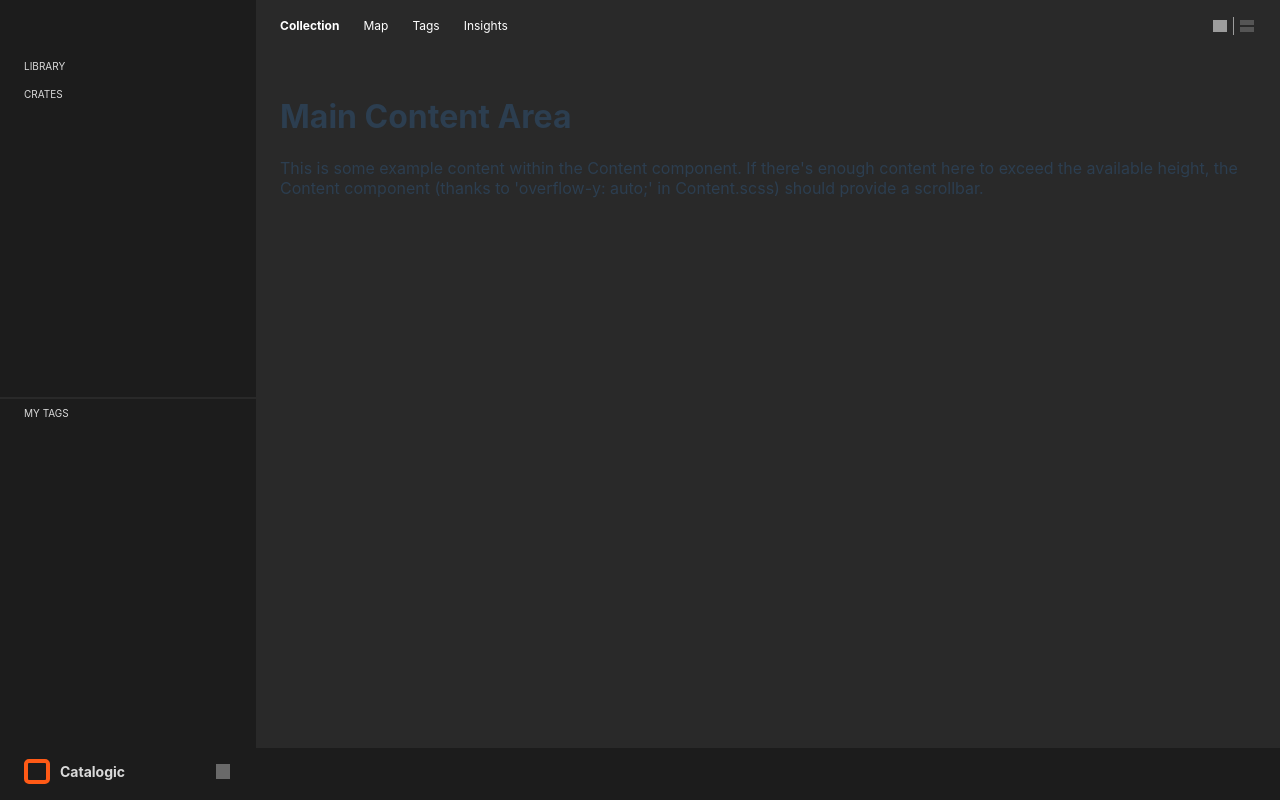
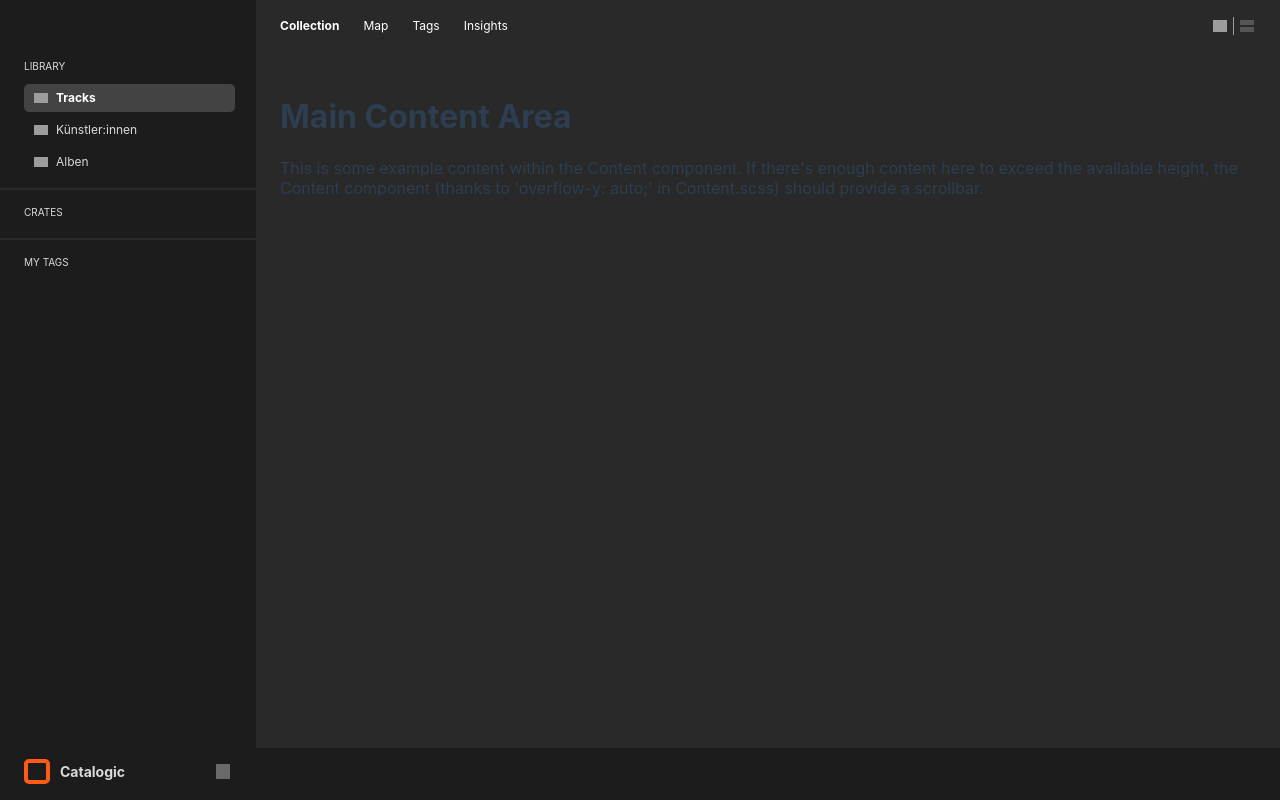
Before and after one commit to repeat98/catalogic, a React app: page / in a window 1280 px wide. Built offline with nearby package versions, Linux system fonts and the light colour scheme.

Commit message:
Added MenuItem

```diff
--- /dev/null
+++ b/src/components/MenuItem.jsx
@@ -0,0 +1,54 @@
+import React from 'react';
+import './MenuItem.scss';
+
+const MenuItem = ({
+  label,
+  icon, // Optional: Pass JSX for a custom icon if needed
+  isSelected = false,
+  showOptions = false,
+  onClick,
+}) => {
+  let itemClass = '';
+
+  if (isSelected) {
+    // If selected, it uses either OptionSelected or Selected style
+    itemClass = showOptions ? 'Property1OptionSelected' : 'Property1Selected';
+  } else {
+    // If not selected, it uses either Options or Default style
+    itemClass = showOptions ? 'Property1Options' : 'Property1Default';
+  }
+
+  // The `icon` prop can be used to pass a custom icon component or SVG
+  // If not provided, it defaults to the generic Vector div
+  const renderIcon = icon || <div data-layer="DefaultIconVector" className="Vector" />;
+
+  return (
+    <div
+      data-layer="menu-item-instance"
+      className={`MenuItemInstance ${itemClass}`} // MenuItemInstance for general layout, itemClass for specific state styling
+      onClick={onClick}
+      role="button" // For accessibility
+      tabIndex={0} // For accessibility
+      onKeyPress={(e) => { if (e.key === 'Enter' || e.key === ' ') onClick?.(); }} // For accessibility
+    >
+      <div data-layer="title" className="Title">
+        <div data-layer="icons" className="Icons">
+          {renderIcon}
+        </div>
+        <div data-layer="library-title" className={`LibraryTitle ${isSelected ? 'LibraryTitle-Selected' : ''}`}>
+          {label}
+        </div>
+      </div>
+      {showOptions && (
+        <div data-layer="dots" className="Dots">
+          {/* SCSS handles dot color changes based on main item class and its :hover state */}
+          <div data-layer="Ellipse 38" className="Ellipse38" />
+          <div data-layer="Ellipse 39" className="Ellipse39" />
+          <div data-layer="Ellipse 40" className="Ellipse40" />
+        </div>
+      )}
+    </div>
+  );
+};
+
+export default MenuItem;
--- /dev/null
+++ b/src/components/MenuItem.scss
@@ -0,0 +1,156 @@
+// MenuItem.scss
+
+// This class is applied to the root of the MenuItem component.
+// It can be used for layout purposes by the parent (Sidebar.scss -> MenuCategory).
+.MenuItemInstance {
+  display: flex; // Ensures it behaves as a block-like flex container
+  // width: 100%; // Uncomment if you want the item's clickable area to span full width of MenuCategory (minus padding)
+                  // This would override the fixed width from itemStateBase.
+  // Or, rely on align-items: flex-start in MenuCategory and the fixed width below.
+}
+
+// Mixin for base styles common to all item states
+@mixin itemStateBase {
+  width: 211px; // Fixed width as per your original %itemStateBase
+  // height: 28px; // Can be set if fixed height is desired, otherwise determined by content + padding
+  min-height: 28px; // Ensure a minimum height
+  padding: 4px 8px; // Adjusted padding for a slightly more spacious feel, original was 2px 6px
+  border-radius: 5px;
+  align-items: center;
+  gap: 8px; // Gap between icon/title group and dots
+  display: flex;
+  box-sizing: border-box;
+  cursor: pointer;
+  font-family: 'Inter', sans-serif; // Apply base font family here
+  transition: background-color 0.2s ease-in-out; // Smooth background transition
+}
+
+.Property1Default {
+  @include itemStateBase;
+  background-color: transparent; // Explicitly transparent default background
+
+  &:hover {
+    background-color: #434343; // Hover background from original .Property1Hover
+  }
+
+  .Dots { // Default state for dots in a non-selected, non-options-focused item
+    .Ellipse38, .Ellipse39, .Ellipse40 {
+      background: transparent; // Dots usually only appear for 'Options' variants
+    }
+  }
+}
+
+.Property1Selected {
+  @include itemStateBase;
+  background-color: #434343; // Background for selected item
+
+  .LibraryTitle {
+    font-weight: 700; // Handled by .LibraryTitle-Selected in JSX
+  }
+  // No hover state change defined for already selected item, but can be added if needed
+}
+
+.Property1Options {
+  @include itemStateBase;
+  justify-content: space-between; // Pushes Title group and Dots to opposite ends
+  background-color: transparent;
+
+  .Dots {
+    .Ellipse38, .Ellipse39, .Ellipse40 {
+      background: #4F4F4F; // Ellipse-Dark for default options state
+    }
+  }
+
+  &:hover {
+    background-color: #434343; // Hover background from original .Property1OptionsHover
+    .Dots {
+      .Ellipse38, .Ellipse39, .Ellipse40 {
+        background: #AEAEAE; // Ellipse-Light on hover
+      }
+    }
+  }
+}
+
+.Property1OptionSelected {
+  @include itemStateBase;
+  justify-content: space-between;
+  background-color: #434343; // Background for selected item with options
+
+  .LibraryTitle {
+    font-weight: 700; // Handled by .LibraryTitle-Selected in JSX
+  }
+
+  .Dots {
+    .Ellipse38, .Ellipse39, .Ellipse40 {
+      background: #AEAEAE; // Ellipse-Light for selected options state
+    }
+  }
+  // No specific hover state for already selected option item regarding dot color,
+  // background hover is implicitly same as selected.
+}
+
+// Inner common elements styling
+.Title {
+  display: flex;
+  align-items: center;
+  gap: 6px; // Gap between icon and library title text
+  flex-grow: 1; // Allows title to take available space before dots
+  overflow: hidden; // Prevents text from breaking layout
+}
+
+.Icons {
+  width: 18px;
+  height: 18px;
+  display: flex;
+  justify-content: center;
+  align-items: center;
+  flex-shrink: 0; // Prevents icon from shrinking
+}
+
+.Vector { // Default icon style
+  width: 14.25px;
+  height: 10.50px;
+  background-color: #9C9C9C; // Icon color
+  // If using SVG:
+  // fill: #9C9C9C;
+  // background-color: transparent;
+}
+
+.LibraryTitle {
+  color: #DADADA;
+  font-size: 12px;
+  font-weight: 400;
+  line-height: 20px; // Ensures text is vertically centered within its space
+  white-space: nowrap; // Prevents text wrapping
+  overflow: hidden; // Hides overflow
+  text-overflow: ellipsis; // Adds ellipsis for overflowed text
+
+  &.LibraryTitle-Selected { // Applied in JSX when item isSelected
+    font-weight: 700;
+    color: #FFFFFF; // Brighter color for selected text
+  }
+}
+
+.Dots {
+  width: auto; // Or a fixed small width e.g., 4px
+  height: 18px;
+  display: flex;
+  flex-direction: column;
+  align-items: center;
+  justify-content: space-between; // Distributes dots vertically evenly
+  flex-shrink: 0; // Prevents dots from shrinking
+  padding: 3px 0; // Adds some vertical padding to ensure dots are spaced within 18px height
+}
+
+%ellipseBase {
+  width: 3px; // Slightly larger dots
+  height: 3px;
+  border-radius: 50%;
+}
+
+.Ellipse38 { @extend %ellipseBase; }
+.Ellipse39 { @extend %ellipseBase; }
+.Ellipse40 { @extend %ellipseBase; }
+
+// .Ellipse-Dark and .Ellipse-Light are now handled by context within .Property1Options and .Property1OptionSelected
+// No need for these as separate utility classes for dots if structured as above.
--- a/src/components/Sidebar.jsx
+++ b/src/components/Sidebar.jsx
@@ -1,26 +1,80 @@
-import React from 'react';
+import React, { useState } from 'react';
+import MenuItem from './MenuItem'; // Import the refactored MenuItem component
 import './Sidebar.scss';
 
 const Sidebar = () => {
+  const [selectedItem, setSelectedItem] = useState('Tracks'); // Example state for selected item in LIBRARY
+
+  // Example state for selected item in CRATES, if needed
+  // const [selectedCrateItem, setSelectedCrateItem] = useState(null);
+
+  const handleLibraryItemClick = (itemName) => {
+    setSelectedItem(itemName);
+    // Add navigation logic here if needed
+  };
+
+  // Example handler for items under CRATES
+  // const handleCrateItemClick = (itemName) => {
+  //   setSelectedCrateItem(itemName);
+  // };
+
   return (
     <div data-layer="sidebar" className="Sidebar">
       <div data-layer="window-controls" className="WindowControlsOuter">
         <div data-layer="Window Controls" data-style="Standard" className="WindowControlsInner">
-
+          {/* <div data-layer="Close" className="Close" /> */}
+          {/* <div data-layer="Minimize" className="Minimize" /> */}
+          {/* <div data-layer="Zoom" className="Zoom" /> */}
         </div>
       </div>
       <div data-layer="menu" className="Menu">
         <div data-layer="menu-category" className="MenuCategory">
-          <div data-layer="library-menu" className="LibraryMenu">
+          <div data-layer="category-label-wrapper" className="CategoryLabelWrapper">
             <div data-layer="label" className="Label">LIBRARY</div>
           </div>
-          <div data-layer="menu-item" className="MenuItem">
-            <div data-layer="label" className="Label">CRATES</div>
-          </div>
+          <MenuItem
+            label="Tracks"
+            isSelected={selectedItem === 'Tracks'}
+            onClick={() => handleLibraryItemClick('Tracks')}
+          />
+          <MenuItem
+            label="Künstler:innen"
+            isSelected={selectedItem === 'Künstler:innen'}
+            onClick={() => handleLibraryItemClick('Künstler:innen')}
+          />
+          <MenuItem
+            label="Alben"
+            isSelected={selectedItem === 'Alben'}
+            onClick={() => handleLibraryItemClick('Alben')}
+            showOptions={false} // Options dots removed for Alben
+          />
         </div>
         <div data-layer="divider" className="Divider" />
         <div data-layer="menu-category" className="MenuCategory">
-          <div data-layer="label" className="Label">MY TAGS</div>
+          <div data-layer="category-label-wrapper" className="CategoryLabelWrapper">
+            <div data-layer="label" className="Label">CRATES</div>
+          </div>
+          {/* MenuItems for CRATES category would go here */}
+          {/* Example:
+          <MenuItem
+            label="My First Crate"
+            isSelected={selectedCrateItem === 'My First Crate'}
+            onClick={() => handleCrateItemClick('My First Crate')}
+            showOptions={true}
+          />
+          <MenuItem
+            label="DJ Set List"
+            isSelected={selectedCrateItem === 'DJ Set List'}
+            onClick={() => handleCrateItemClick('DJ Set List')}
+          />
+          */}
+        </div>
+        <div data-layer="divider" className="Divider" />
+        <div data-layer="menu-category" className="MenuCategory">
+          <div data-layer="category-label-wrapper" className="CategoryLabelWrapper">
+            <div data-layer="label" className="Label">MY TAGS</div>
+          </div>
+          {/* MenuItems for MY TAGS category would go here */}
         </div>
       </div>
       <div data-layer="logo-container" className="LogoContainer">
@@ -29,7 +83,7 @@ const Sidebar = () => {
           <div data-layer="logo-text" className="LogoText">Catalogic</div>
         </div>
         <div data-layer="icon-settings" className="IconSettings">
-          <div data-layer="Vector" className="Vector" />
+          <div data-layer="Vector" className="Vector" /> {/* Settings icon */}
         </div>
       </div>
     </div>
--- a/src/components/Sidebar.scss
+++ b/src/components/Sidebar.scss
@@ -1,3 +1,5 @@
+// Sidebar.scss
+
 .Sidebar {
   width: 256px;
   align-self: stretch;
@@ -6,7 +8,7 @@
   flex-direction: column;
   justify-content: flex-start;
   align-items: flex-start;
-    display: inline-flex;
+  display: inline-flex; // Changed to flex for consistency with children, though inline-flex might be for specific parent context
 
   .WindowControlsOuter {
     align-self: stretch;
@@ -14,44 +16,29 @@
     flex-direction: column;
     justify-content: flex-start;
     align-items: flex-start;
-      gap: 10px;
+    // gap: 10px; // Original gap, can be kept if needed
     display: flex;
 
     .WindowControlsInner {
       height: 52px;
       padding-left: 24px;
       padding-right: 24px;
-        justify-content: center;
+      justify-content: flex-start; // Typically window controls are left-aligned
       align-items: center;
       gap: 8px;
-        display: inline-flex;
+      display: flex; // Changed from inline-flex
 
-        .Close {
+      // Styles for .Close, .Minimize, .Zoom remain as you provided
+      .Close, .Minimize, .Zoom {
         width: 12px;
         height: 12px;
         position: relative;
-          background: #FF5F57;
         border-radius: 100px;
         border: 0.50px rgba(0, 0, 0, 0.20) solid;
       }
-
-        .Minimize {
-          width: 12px;
-          height: 12px;
-          position: relative;
-          background: #FEBC2E;
-          border-radius: 100px;
-          border: 0.50px rgba(0, 0, 0, 0.20) solid;
-        }
-
-        .Zoom {
-          width: 12px;
-          height: 12px;
-          position: relative;
-          background: #28C840;
-          border-radius: 100px;
-          border: 0.50px rgba(0, 0, 0, 0.20) solid;
-        }
+      .Close { background: #FF5F57; }
+      .Minimize { background: #FEBC2E; }
+      .Zoom { background: #28C840; }
     }
   }
 
@@ -65,60 +52,48 @@
 
     .MenuCategory {
       align-self: stretch;
-        flex: 1 1 0;
+      // flex: 1 1 0; // This might make categories grow unevenly, remove if items should define height
       padding-left: 24px;
       padding-right: 24px;
       padding-top: 4px;
       padding-bottom: 4px;
-        overflow: hidden;
+      overflow: hidden; // Keep if content might overflow, but might hide desired effects like shadows
       flex-direction: column;
       justify-content: flex-start;
-        align-items: flex-start;
-        gap: 4px;
+      align-items: flex-start; // Items will align to the start (left)
+      gap: 4px; // Space between label and items, and between items if .MenuItemInstance doesn't have margin
       display: flex;
 
-        .Label {
-          width: 151px; // Or consider width: auto or max-width
+      .Label { // General label for LIBRARY, MY TAGS
+        width: auto; // Allow label to fit content
+        max-width: 100%; // Ensure it doesn't overflow category padding
         height: 24px;
         color: #DADADA;
         font-size: 10px;
         font-family: 'Inter', sans-serif;
         font-weight: 400;
-          line-height: 20px;
+        line-height: 20px; // Vertically centers text in 24px height
         word-wrap: break-word;
+        text-transform: uppercase; // Common for labels
+      }
+
+      .LibraryMenuLabel { // Specific wrapper for LIBRARY label, if needed
+        .Label {
+          // any specific styles for the LIBRARY label itself
         }
       }
 
-      .LibraryMenu {
-        align-self: stretch;
-        height: auto; // Adjusted from 120px to be more flexible
-        overflow: hidden;
-        flex-direction: column;
-        justify-content: flex-start;
-        align-items: flex-start;
-        display: flex;
-         .Label { // Inherits from MenuCategory .Label, but can be overridden
-          // Specific styles for LibraryMenu Label if needed
-        }
-      }
-
-      .MenuItem {
-        align-self: stretch;
-        flex: 1 1 0; // This might cause items to grow a lot, adjust if needed
-        overflow: hidden;
-        flex-direction: column;
-        justify-content: flex-start;
-        align-items: flex-start;
-        display: flex;
-        .Label { // Inherits from MenuCategory .Label, but can be overridden
-          // Specific styles for MenuItem Label if needed
-        }
+      // The .MenuItemInstance class from MenuItem.jsx will now be the children
+      // They will be stacked due to flex-direction: column and have a 4px gap from MenuCategory's gap property.
+      // If specific styling for the wrapper of MenuItem instances is needed (e.g. full width highlighting background),
+      // you might wrap each <MenuItem /> in a div inside Sidebar.jsx, or style .MenuItemInstance further.
     }
 
     .Divider {
       align-self: stretch;
       height: 2px;
       background: #292929;
+      margin: 8px 0; // Add some vertical margin around divider
     }
   }
 
@@ -131,7 +106,7 @@
     overflow: hidden;
     justify-content: space-between;
     align-items: center;
-      display: inline-flex;
+    display: flex; // Changed from inline-flex
 
     .LogoWrapper {
       justify-content: center;
@@ -147,7 +122,7 @@
       }
 
       .LogoText {
-          width: auto; // Adjusted from 76px
+        width: auto;
         height: 20px;
         color: #DADADA;
         font-size: 14px;
@@ -163,14 +138,16 @@
       height: 18px;
       position: relative;
       overflow: hidden;
+      cursor: pointer;
 
-        .Vector {
+      .Vector { // This is the settings icon
         width: 14.28px;
         height: 15px;
         left: 1.86px;
         top: 1.50px;
         position: absolute;
-          background: #696969; // Assuming this is for an SVG or an icon font, otherwise use background-image
+        background: #696969; // Color for settings icon
+        // Consider using an SVG or icon font for better scalability
       }
     }
   }
```
Also changed, not shown: 2 other files (tests, documents, lock files or other folders). Lines whose indentation alone changed are shown as unchanged.
